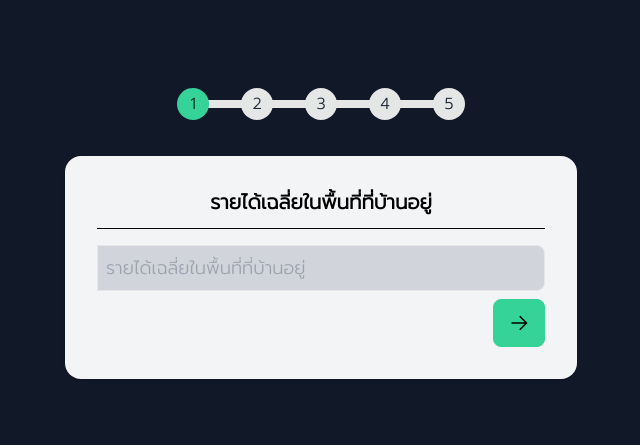
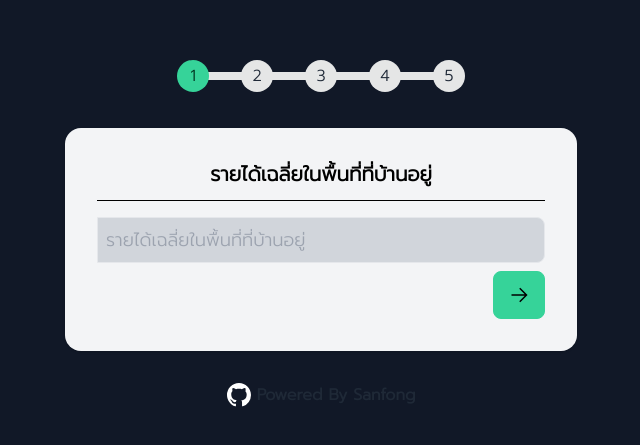
Before and after one commit to BarwSirati/HousePricePredict, a Next.js app: page / in a window 1280 px wide. Shown: the part 169-614 px from the top of the page, without its empty margins (319-959 px from the left). Built offline with nearby package versions, Linux system fonts and the light colour scheme.

Commit message:
lasted update

```diff
--- a/pages/index.tsx
+++ b/pages/index.tsx
@@ -3,6 +3,7 @@ import { Income, Age, Room, Bedroom, Population } from "../components";
 import { GrLinkNext, GrPrevious } from "react-icons/gr";
 import { IoMdSave } from "react-icons/io";
 import { FaMoneyBillAlt } from "react-icons/fa";
+import { VscGithubInverted } from "react-icons/vsc";
 import { FiRefreshCcw } from "react-icons/fi";
 const Home = () => {
   const [page, setPage] = useState(0);
@@ -152,6 +153,15 @@ const Home = () => {
               </div>
             </div>
           </div>
+          <a
+            href="https://github.com/sanfong/HouseLinReg/blob/main/USAHouseLinearRegression.ipynb"
+            target="blank"
+          >
+            <div className="flex font-bold">
+              <VscGithubInverted className="text-2xl text-white" />
+              &nbsp;Powered By Sanfong
+            </div>
+          </a>
         </Fragment>
       )}
     </div>
--- a/styles/globals.css
+++ b/styles/globals.css
@@ -4,7 +4,6 @@
 
 * {
   font-family: "Prompt", sans-serif;
-  color:#000;
 }
 .input-form {
 	@apply text-black p-2 w-full bg-gray-300 rounded-r-lg border transition-colors focus:bg-white focus:outline-none focus:shadow-xl;
```
